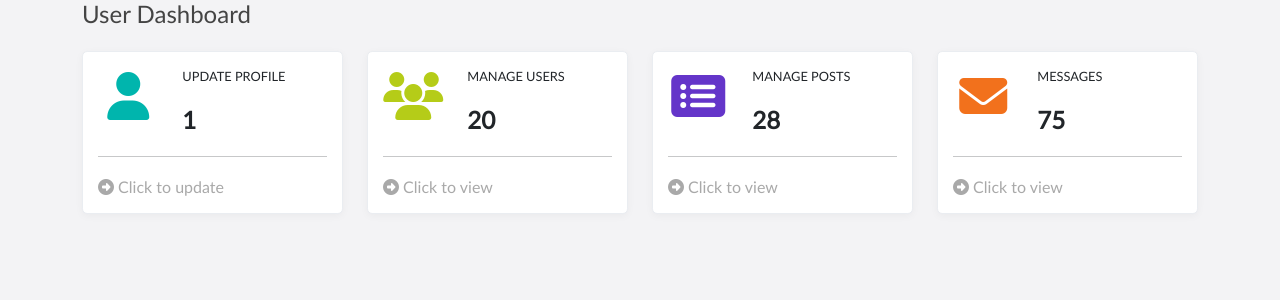
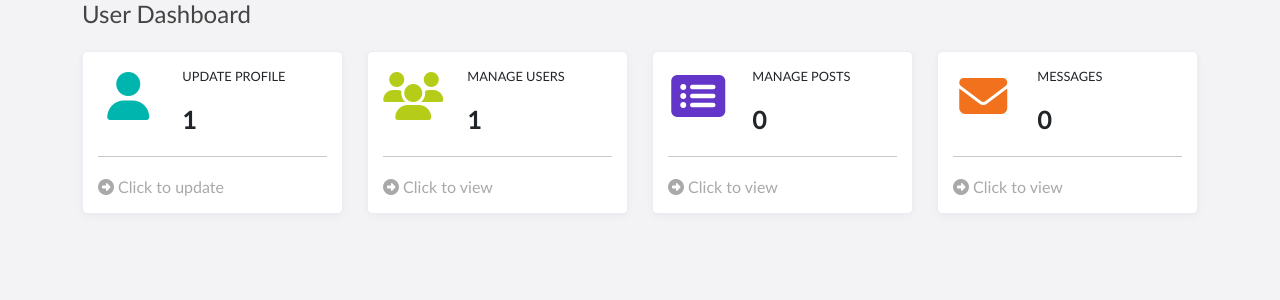
Before and after one commit to mulombiannuar/Fullstack-Flask-App, a Flask app: page /dashboard in a window 1280 px wide. Shown: the part 134-434 px from the top of the page. Run offline with Flask 3, Linux system fonts and the light colour scheme; the visitor is signed in with stand-in values (Sample User, id 1); data comes from the database, SQL or seed files in the repository; data that the repository does not hold is empty; some libraries are stand-ins or nearby versions.

Commit message:
added dashboard stats

```diff
--- a/application/templates/home/dashboard.html
+++ b/application/templates/home/dashboard.html
@@ -47,7 +47,7 @@ block content %}
               <div class="col-sm-8">
                 <div class="detail">
                   <p class="detail-subtitle">Manage Users</p>
-                  <span class="number">20</span>
+                  <span class="number">{{ dash_stats.total_users }}</span>
                 </div>
               </div>
             </div>
@@ -74,7 +74,7 @@ block content %}
               <div class="col-sm-8">
                 <div class="detail">
                   <p class="detail-subtitle">Manage Posts</p>
-                  <span class="number">28</span>
+                  <span class="number">{{ dash_stats.total_posts }}</span>
                 </div>
               </div>
             </div>
@@ -101,7 +101,7 @@ block content %}
               <div class="col-sm-8">
                 <div class="detail">
                   <p class="detail-subtitle">Messages</p>
-                  <span class="number">75</span>
+                  <span class="number">{{ dash_stats.total_messages }}</span>
                 </div>
               </div>
             </div>
--- a/application/views/home.py
+++ b/application/views/home.py
@@ -4,6 +4,7 @@ from application.forms.user_form import UpdateUserForm, PasswordForm
 from application.forms.auth_form import RegistrationForm
 from application.services.user_service import UserService
 from werkzeug.security import check_password_hash
+from application.services.post_service import PostService
 
 home = Blueprint('home', __name__)
 
@@ -17,7 +18,12 @@ def home_page():
 @home.route('/dashboard', methods=['GET'])
 @login_required
 def dashboard_page():
-    return render_template('home/dashboard.html')
+    dash_stats = {
+        'total_posts': len(PostService.get_all_posts()),
+        'total_users': len(UserService.get_all_users()),
+        'total_messages': 0,
+    }
+    return render_template('home/dashboard.html', dash_stats=dash_stats)
 
 
 @home.route('/messages', methods=['GET'])
--- a/application/views/user.py
+++ b/application/views/user.py
@@ -1,7 +1,6 @@
 from flask import Blueprint, render_template, request, flash, redirect, url_for
 from application import db   #means from __init__.py import db
 from flask_login import login_required, logout_user, current_user
-from application.models.user import User
 from application.forms.user_form import UpdateUserForm, DeleteUserForm
 from application.services.user_service import UserService
 
```
